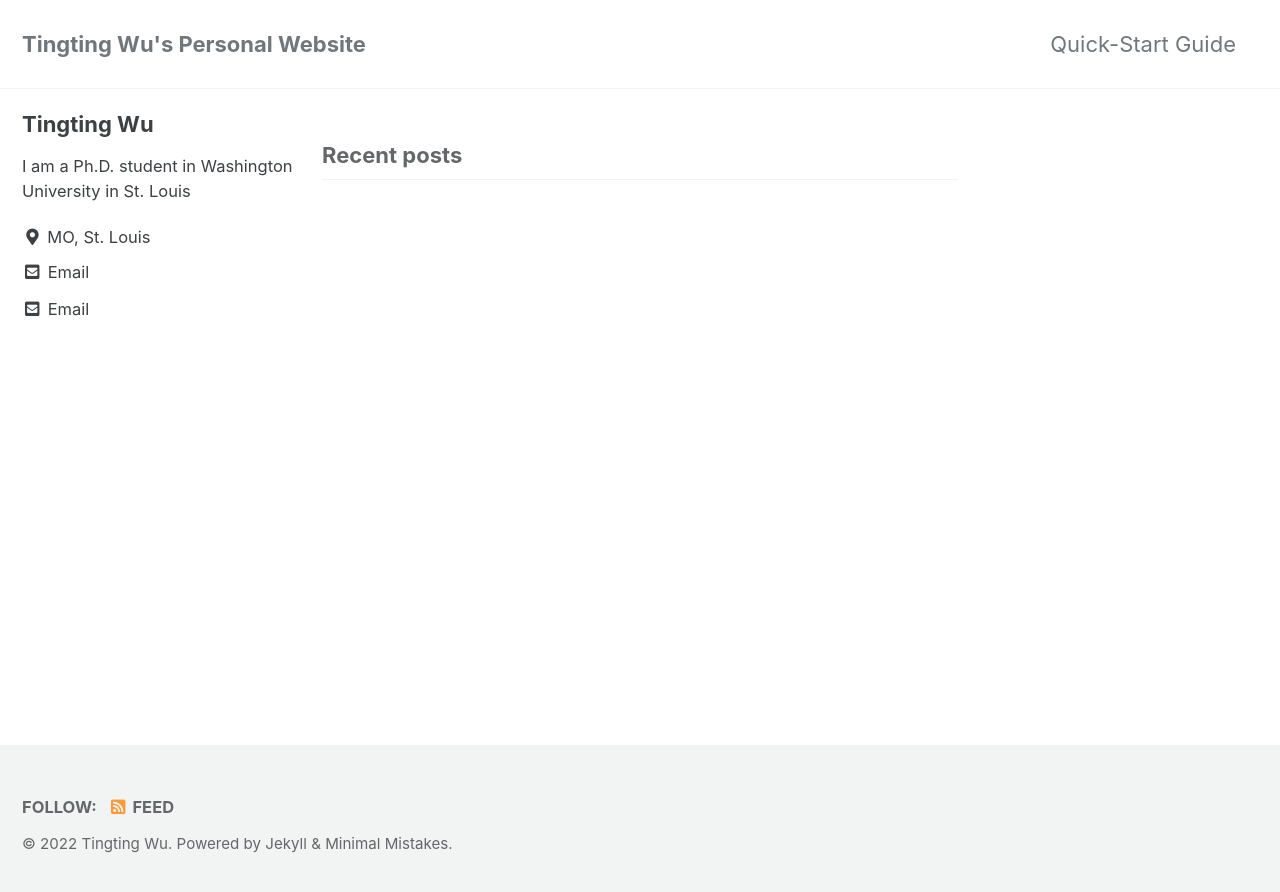
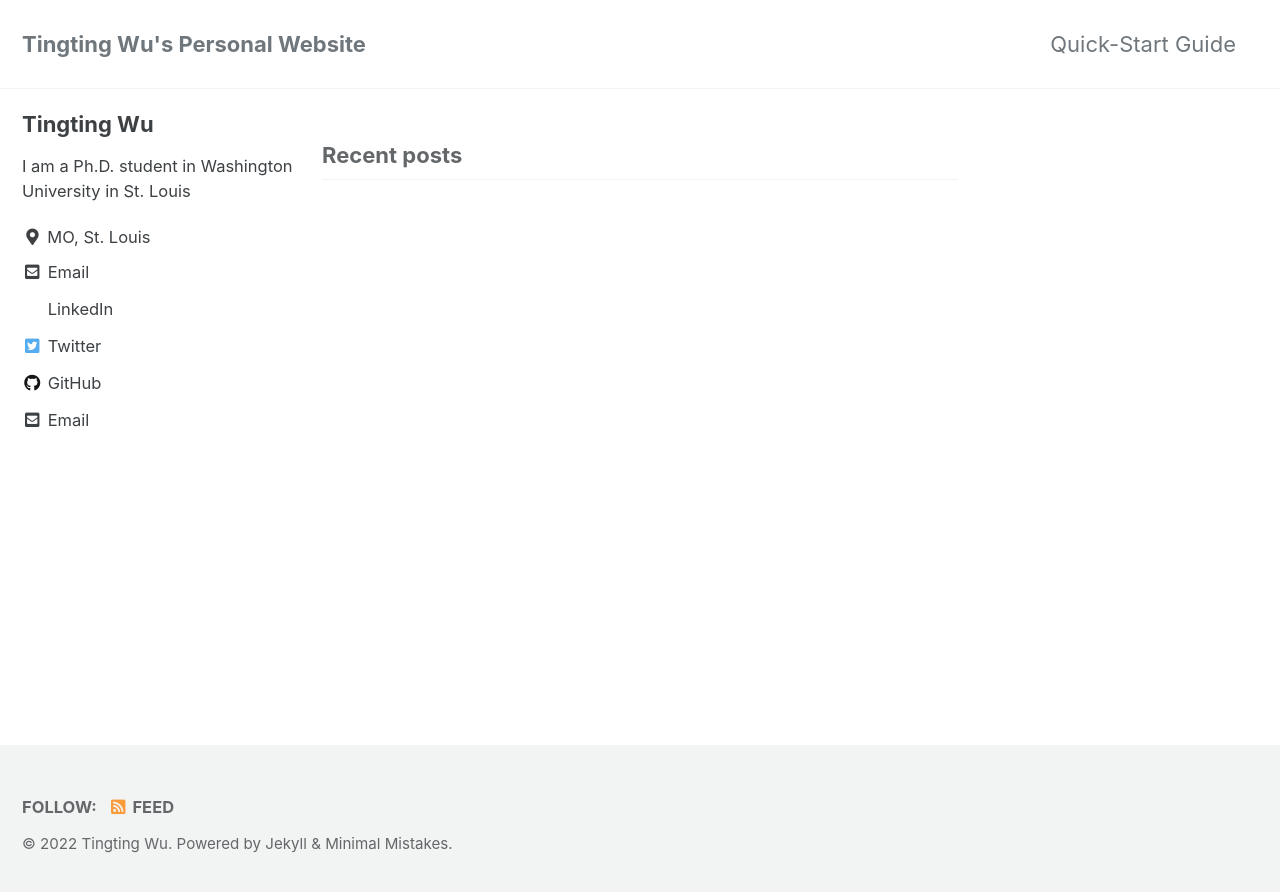
Before and after one commit to TingtingWu17/tingtingwu17.github.io, a Jekyll site: the page built from index.html, in a window 1280 px wide. Shown: the top 892 px of the page. Built offline with Jekyll 4.4.1, drawn with Linux system fonts in a browser that asks for light colours; cached includes are drawn as plain includes; the list of posts is cut into pages by our own code.

Commit message:
Update _config.yml

```diff
--- a/_config.yml
+++ b/_config.yml
@@ -113,21 +113,21 @@ author:
     - label: "Email"
       icon: "fas fa-fw fa-envelope-square"
       url: "wu.t@wustl.edu"
-    - label: "Website"
-      icon: "fas fa-fw fa-link"
-      # url: "https://your-website.com"
+    - label: "LinkedIn"
+      icon: "fas fa-fw fa-linkedin"
+      url: "https://www.linkedin.com/in/tingting-wu-722403131/"
     - label: "Twitter"
       icon: "fab fa-fw fa-twitter-square"
-      # url: "https://twitter.com/"
-    - label: "Facebook"
-      icon: "fab fa-fw fa-facebook-square"
-      # url: "https://facebook.com/"
+      url: "https://twitter.com/Tingting_Wu_"
+    # - label: "Facebook"
+    #   icon: "fab fa-fw fa-facebook-square"
+    #   # url: "https://facebook.com/"
     - label: "GitHub"
       icon: "fab fa-fw fa-github"
-      # url: "https://github.com/"
-    - label: "Instagram"
-      icon: "fab fa-fw fa-instagram"
-      # url: "https://instagram.com/"
+      url: "https://github.com/TingtingWu17"
+    # - label: "Instagram"
+    #   icon: "fab fa-fw fa-instagram"
+    #   # url: "https://instagram.com/"
 
 # Site Footer
 footer:
```
